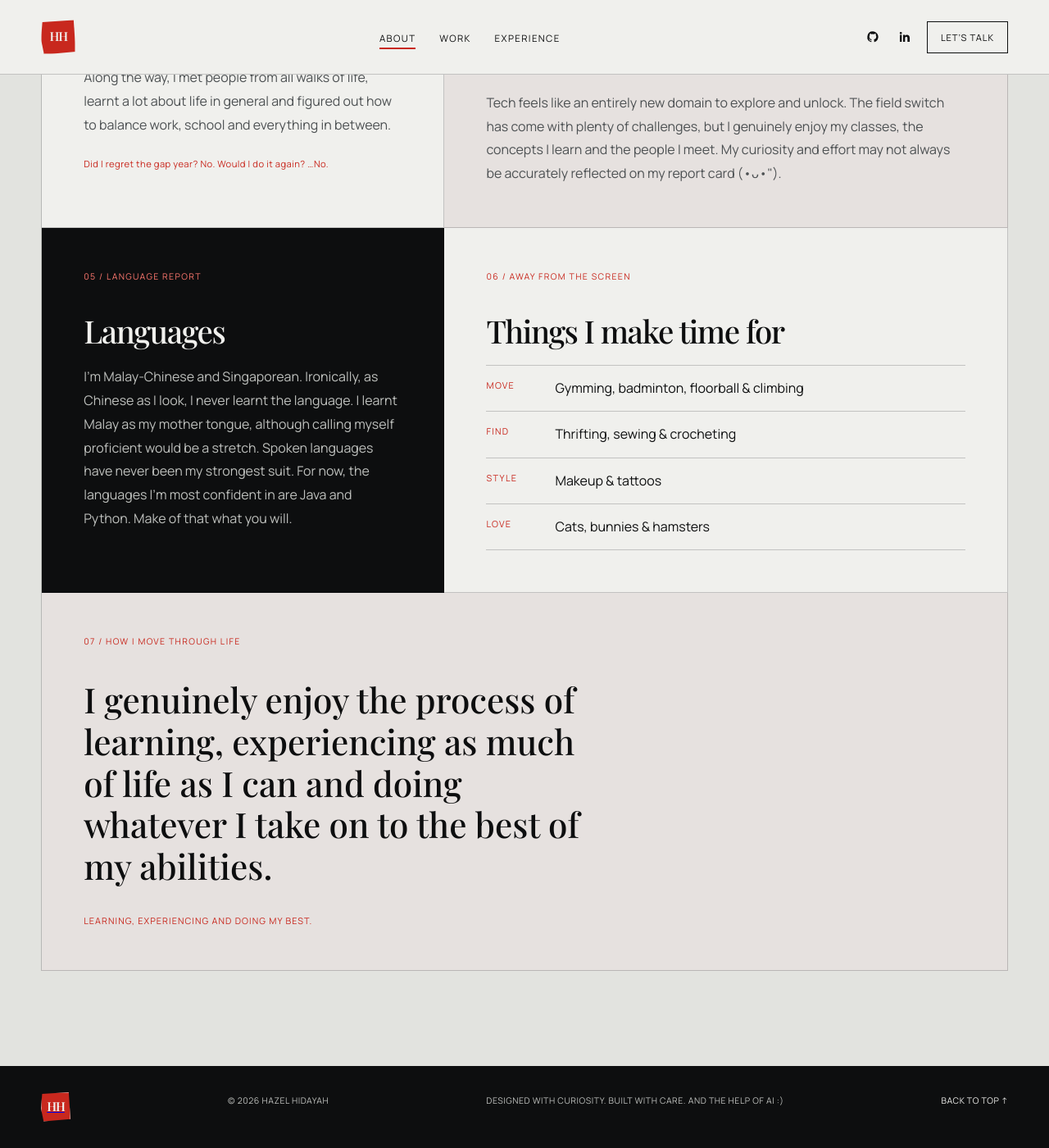
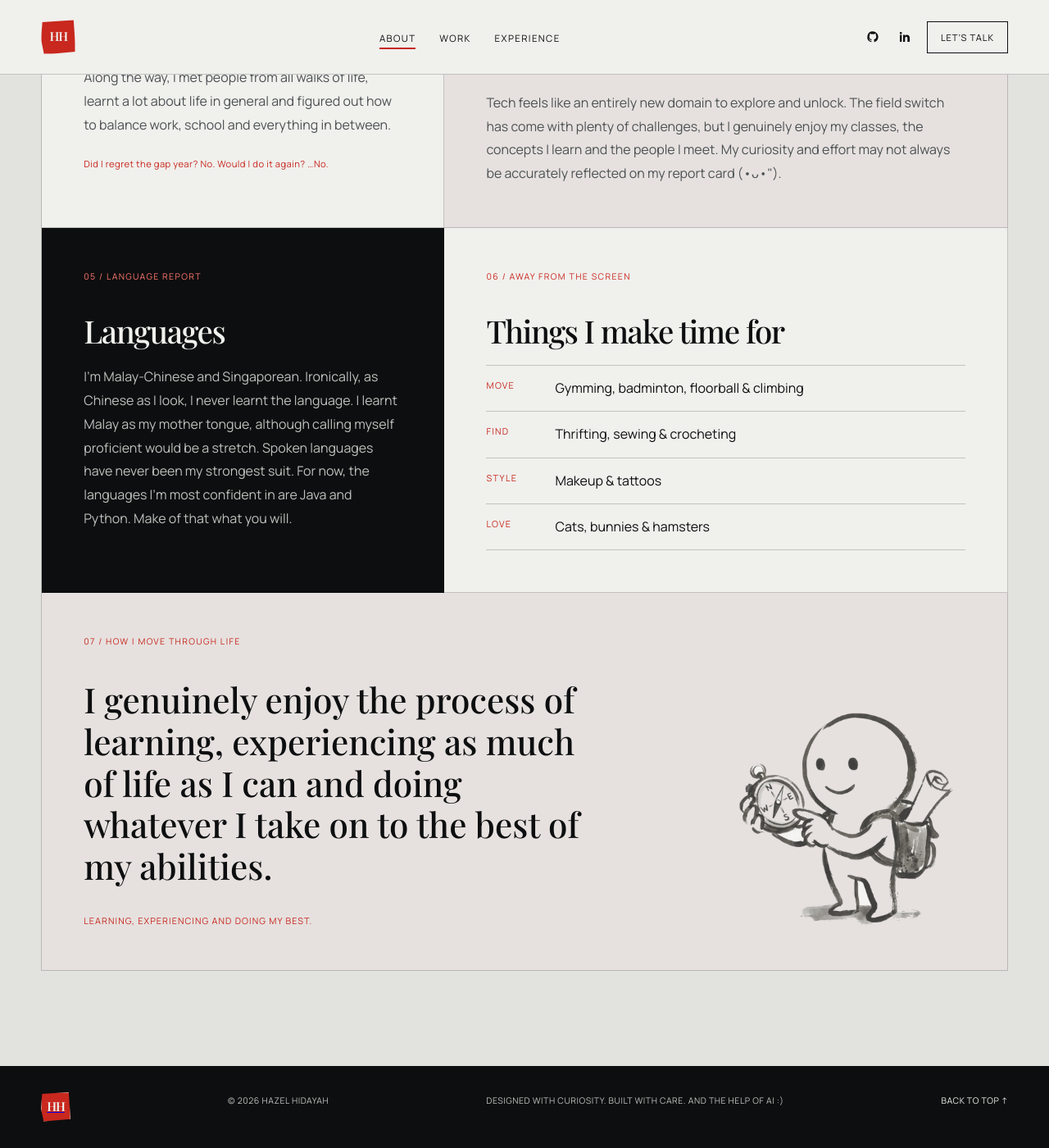
Before and after one commit to hazelhidayah/hazelhidayah.github.io, a Jekyll site: the page built from about.markdown, in a window 1280 px wide and 1400 px high, scrolled down 1987 px. Shown: the whole window at 82% size. Built offline with Jekyll 4.4.1, drawn with Linux system fonts in a browser that asks for light colours.

Commit message:
Add outlook illustration to about page

```diff
--- a/about.markdown
+++ b/about.markdown
@@ -136,6 +136,14 @@ description: A few things that shaped how I build, design, and think.
           I genuinely enjoy the process of learning, experiencing as much of life as I can and doing
           whatever I take on to the best of my abilities.
         </p>
+        <img
+          class="about-outlook__illustration"
+          src="{{ '/assets/img/about-outlook.webp' | relative_url }}"
+          alt=""
+          aria-hidden="true"
+          width="800"
+          height="824"
+        />
         <p class="about-tile__aside">Learning, experiencing and doing my best.</p>
       </article>
     </div>
--- a/assets/css/style.css
+++ b/assets/css/style.css
@@ -3070,6 +3070,24 @@ body::before {
 
 .about-tile--outlook {
   grid-column: 1 / -1;
+  position: relative;
+  overflow: hidden;
+}
+
+.about-tile--outlook > :not(.about-outlook__illustration) {
+  position: relative;
+  z-index: 1;
+}
+
+.about-outlook__illustration {
+  position: absolute;
+  z-index: 0;
+  right: clamp(2rem, 5vw, 5rem);
+  bottom: clamp(1.75rem, 4vw, 3rem);
+  width: clamp(11rem, 22vw, 18rem);
+  height: auto;
+  opacity: 0.72;
+  pointer-events: none;
 }
 
 .about-tile__number {
@@ -3247,6 +3265,16 @@ body::before {
   .about-tile--outlook {
     grid-column: 1 / -1;
   }
+
+  .about-outlook__illustration {
+    position: relative;
+    right: auto;
+    bottom: auto;
+    display: block;
+    width: min(58%, 15rem);
+    margin: -0.5rem 0 0 auto;
+    opacity: 0.75;
+  }
 }
 
 @media (min-width: 560px) and (max-width: 700px) {
```
Also changed, not shown: assets/img/about-outlook.webp (added).
